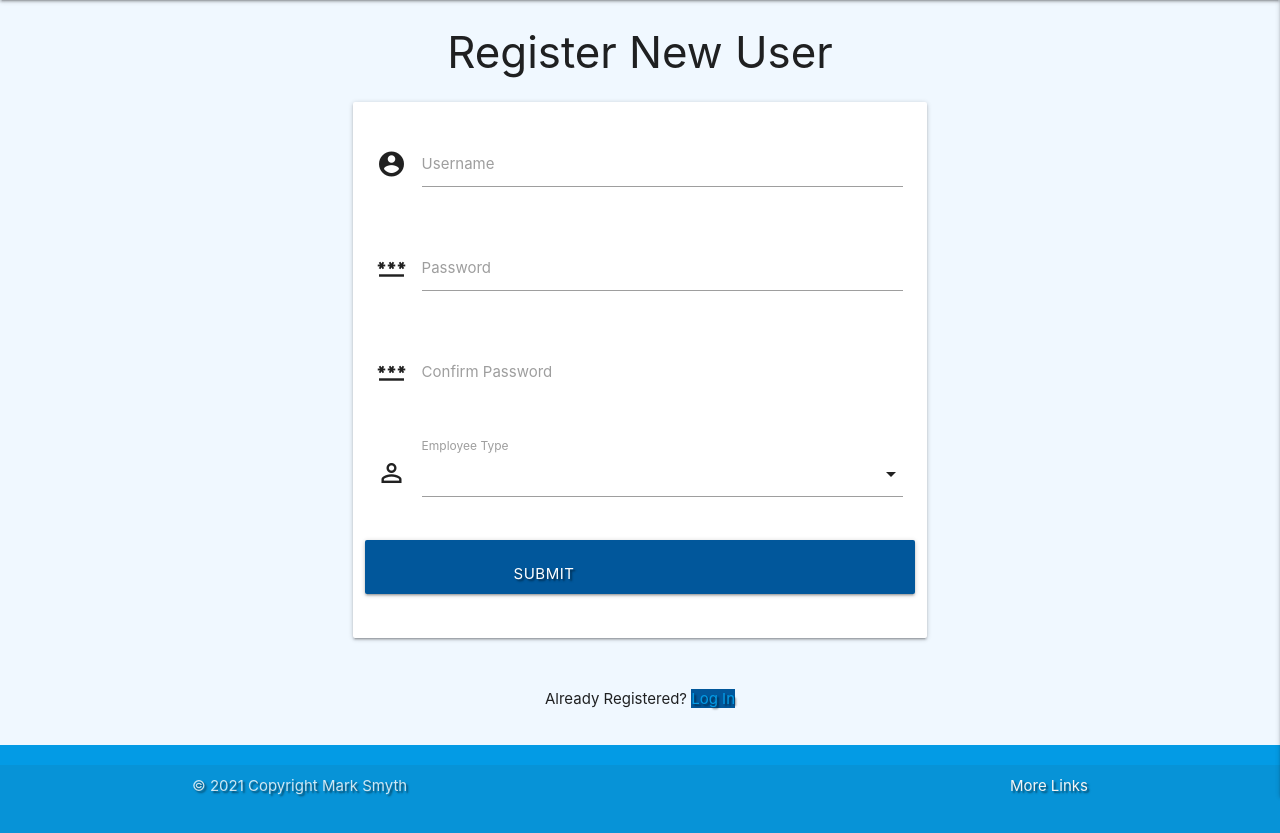
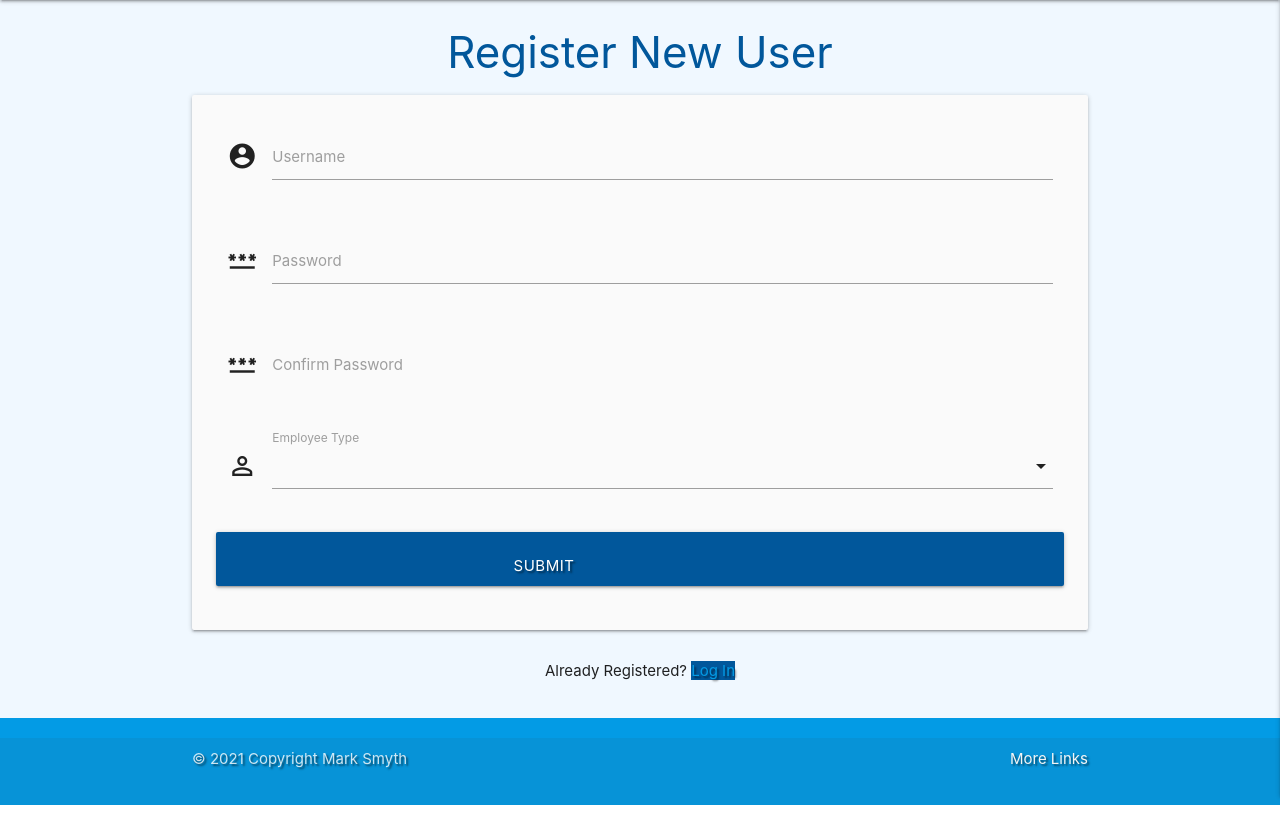
Before and after one commit to marks530/ms3_project, a Flask app: page /register in a window 1280 px wide. Shown: the part 64-897 px from the top of the page. After the commit the page ends 869 px from the top, so only its background shows below. Run offline with Flask 2, Linux system fonts and the light colour scheme; some libraries are stand-ins or nearby versions.

Commit message:
Realign the register user page to match add user page

```diff
--- a/templates/register.html
+++ b/templates/register.html
@@ -1,11 +1,11 @@
 {% extends "base.html" %}
 {% block content %}
 
-    <h3 class="center-align">Register New User</h3>
+    <h3 class="light-blue-text text-darken-4 center-align">Register New User</h3>
 
-    <div class="row">
-        <form class="col s12 m8 offset-m2" method="POST" action="{{ url_for('register') }}">
-            <div class="card-panel">
+    <div class="row card-panel grey lighten-5">
+        <form class="col s12" method="POST" action="{{ url_for('register') }}">
+
                 <!-- username -->
                 <div class="row">
 					<div class="input-field col s12">
@@ -15,7 +15,6 @@
 						<label for="username">Username</label>
 					</div>
                 </div>
-
 
                 <!-- password -->
                 <div class="row">
@@ -58,7 +57,6 @@
                         Submit<i class="material-icons prefix">register</i>
                     </button>
                 </div>
-            </div>
         </form>
     </div>
 
```
Also changed, not shown: README.md.
